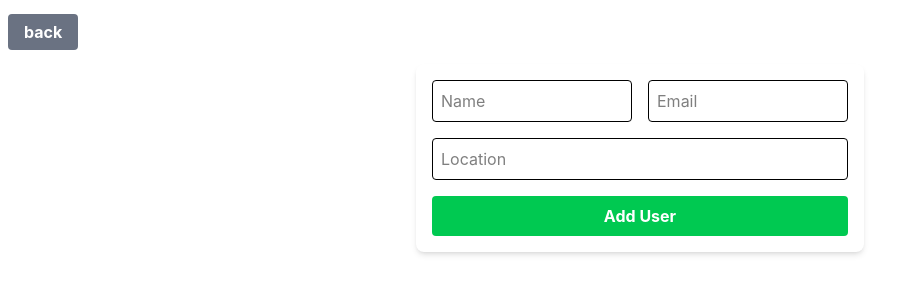
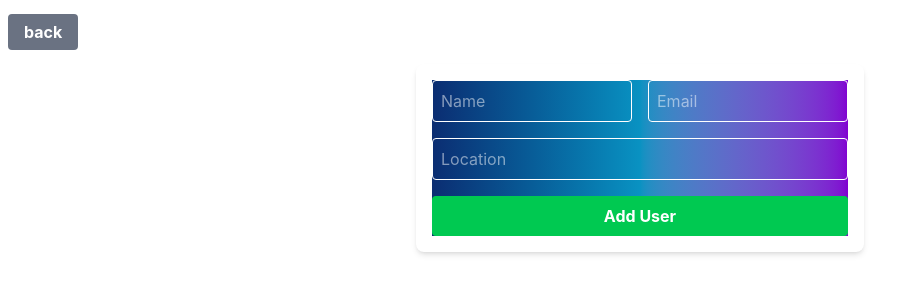
Before and after one commit to Ezra-nzioki/user_frontend_and_backend, a React (Vite) app in the folder client/: page /update/1 in a window 1280 px wide. Shown: the top 300 px of the page, without its empty margins (0-918 px from the left). Built offline with nearby package versions, Linux system fonts and the light colour scheme; no server answers.

Commit message:
style all forms

```diff
--- a/client/src/components/addUser.jsx
+++ b/client/src/components/addUser.jsx
@@ -37,7 +37,10 @@ const addData=async(e)=>{
       </div>
 
       <div className="max-w-md mx-auto p-4 bg-white shadow-md rounded-lg">
-        <form className="space-y-4" onSubmit={addData}>
+        <form className="space-y-4 bg-gradient-to-r
+from-[#134E8E]
+via-[#FFB33F]
+to-[#237227]  text-white" onSubmit={addData}>
           <div className="flex flex-col md:flex-row gap-4">
             <input type="text" placeholder="Name" className="w-full p-2 border rounded"
             onChange={
--- a/client/src/components/update.jsx
+++ b/client/src/components/update.jsx
@@ -49,7 +49,10 @@ const addData=async(e)=>{
       </div>
 
       <div className="max-w-md mx-auto p-4 bg-white shadow-md rounded-lg">
-        <form className="space-y-4" onSubmit={addData}>
+        <form className="space-y-4 bg-gradient-to-r
+from-[#0B2D72]
+via-[#0992C2]
+to-[#8100D1]  text-white" onSubmit={addData}>
           <div className="flex flex-col md:flex-row gap-4">
             <input type="text" placeholder="Name" className="w-full p-2 border rounded"
             value={user.name}
```
